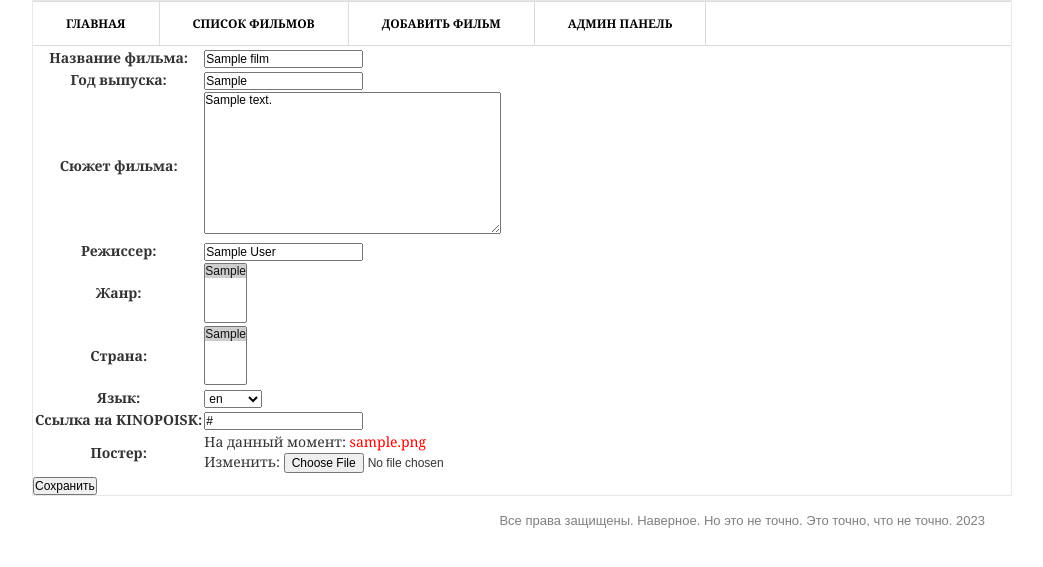
After one commit to Madridka/django_film, a Django app: page /movies/update/1 in a window 1280 px wide. The commit adds this page. Shown: the top 567 px of the page, without its empty margins (118-1161 px from the left). Run offline with Django 4.2, Linux system fonts and the light colour scheme; tables that the repository leaves empty hold one stand-in row (values such as "Sample post").

Commit message:
добавил modelform для добавления и редактирования фильмов

```diff
--- a/kinahodka/admin.py
+++ b/kinahodka/admin.py
@@ -4,7 +4,7 @@ from .models import Film, Genre, Language, Country, Comment, Likes
 
 @admin.register(Film)
 class FilmAdmin(admin.ModelAdmin):
-    list_display = ('title', 'year_out', 'language', 'get_genre')
+    list_display = ('title', 'id', 'year_out', 'language', 'get_genre')
     list_filter = ('year_out', 'language', 'genre')
     # регистрация в админке вывода лист_дисплея. get_genre - отдельная функция в моделях,
     # где через for выводятся все жанры, т.к. модель MtM. Если выводить страны - то так же через get_country
--- a/kinahodka/models.py
+++ b/kinahodka/models.py
@@ -1,4 +1,5 @@
 from django.db import models
+from django.urls import reverse
 
 
 """полная база про фильм.
@@ -46,6 +47,9 @@ class Film(models.Model):
 
     def __str__(self):
         return self.title
+
+    def get_absolute_url(self):
+        return reverse('film_detail', args=[str(self.id)])
 
 
 """MtM отношение, чтобы можно было выбрать несколько жанров к 1ому фильму"""
--- a/kinahodka/templates/base_generic.html
+++ b/kinahodka/templates/base_generic.html
@@ -21,6 +21,7 @@
 			<ul>
 			    <li><a href="/">Главная</a></li>
 			    <li><a href="/movies">Список фильмов</a></li>
+				<li><a href="/add_film">Добавить фильм</a></li>
 				<li><a href="/admin/">Админ панель</a></li>
 			</ul>
 		</div>
--- a/kinahodka/templates/film_detail.html
+++ b/kinahodka/templates/film_detail.html
@@ -5,6 +5,7 @@
 	<div class="border">
     <div id="main">
 		<h3><b><i> «{{ movie.title }}» </i></b></h3> <br>
+		<a href="/movies/update/{{movie.id}}">Изменить фильм</a> || <a href="/">Удалить фильм</a>
 			<div id="content" class="left">
 				<div class="projects">
 					<div class="item">
--- /dev/null
+++ b/kinahodka/templates/kinahodka/film_form.html
@@ -0,0 +1,13 @@
+{% extends 'base_generic.html' %}
+
+{% block content %}
+
+<form action="" method="post">
+    {% csrf_token %}
+    <table>
+        {{ form.as_table }}
+    </table>
+    <input type="submit" value="Сохранить"/>
+</form>
+
+{% endblock %}
--- a/kinahodka/templates/movies.html
+++ b/kinahodka/templates/movies.html
@@ -10,9 +10,8 @@
 {% for movie in film_list %}
     <div id="main">
 			<div id="content" class="left">
-
 				<div class="projects">
-					<a href="{{movie.id}}" target="_blank"><h3>«{{ movie.title }}»</h3></a>
+					<a href="{{movie.id}}" target="_blank"><h3>«{{ movie.title }} » </h3></a>
 					<div class="item">
 						<div class="image left">
 							<a href="{{movie.id}}" target="_blank"><img src="{{ movie.img.url }}" width="150"></a>
--- a/kinahodka/urls.py
+++ b/kinahodka/urls.py
@@ -2,6 +2,7 @@
 в основном файле urls.py проекта через include ссылка сюда"""
 
 from django.urls import path
+from django.urls import re_path as url
 from . import views
 from django.conf import settings
 from django.conf.urls.static import static
@@ -26,6 +27,9 @@ urlpatterns = [
     path('movies/<int:pk>/del_like', views.DelLike.as_view(), name='del_like'),
     # в этих 2 path идет обработка вьюшек addlike и dellike, которые через связь по ip клиента
     # либо добавляют этот самый ip клиента в базу, для последующего count лайков
+
+    path('add_film/', views.add_film, name='add_film'),
+    url(r'^movies/update/(?P<pk>\d+)$', views.FilmUpdate.as_view(), name='film_update'),
 ]
 
 if settings.DEBUG:
--- a/kinahodka/views.py
+++ b/kinahodka/views.py
@@ -1,8 +1,11 @@
 from django.shortcuts import render, redirect
+from django.urls import reverse_lazy
+from django.views.generic import UpdateView, DeleteView
 from django.views.generic.base import View
 from .models import Film, Likes
-from .forms import CommentsForm
-from django.http import HttpResponse
+from .forms import CommentsForm, AddFilm
+from django.http import HttpResponse, HttpResponseNotFound
+
 """с помощью модуля View создание отображений(views)
 в классе функция обязательно должна быть get"""
 
@@ -78,3 +81,28 @@ class DelLike(View):
             return redirect(f'/movies/{pk}')
         except:
             return HttpResponse('Нечего удалять. Вернитесь назад')
+
+
+def add_film(request):
+    if request.method == 'POST':
+        form = AddFilm(request.POST, request.FILES)
+        if form.is_valid():
+            form.save()
+            return redirect('/movies/')
+    else:
+        form = AddFilm()
+    return render(request, 'film_add_form.html', {'form': form})
+
+
+class FilmUpdate(UpdateView):
+    model = Film
+    fields = '__all__'
+
+
+def delete_film(request, pk):
+    try:
+        film = Film.objects.get(id=pk)
+        film.delete()
+        return redirect('/')
+    except Film.DoesNotExist:
+        return HttpResponseNotFound('<h1>Фильм не найден</h1>')
```
Also changed, not shown: kinahodka/forms.py (+10 -1 lines), kinahodka/templates/film_add_form.html (added, +14 -0 lines), media/image/2023/300x450.webp (added), media/image/2023/IMG_1848.jpg (added), media/image/2023/IMG_6820.JPG (added), media/image/2023/Koko.webp (added).
